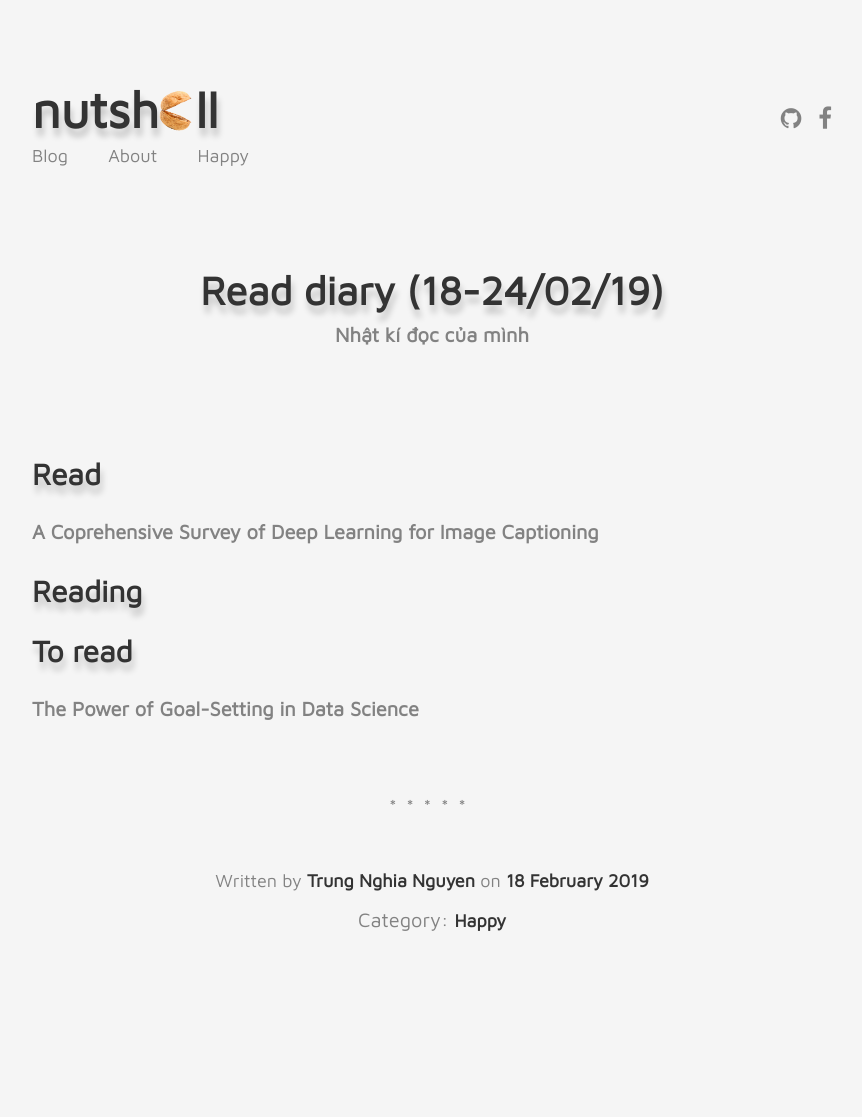
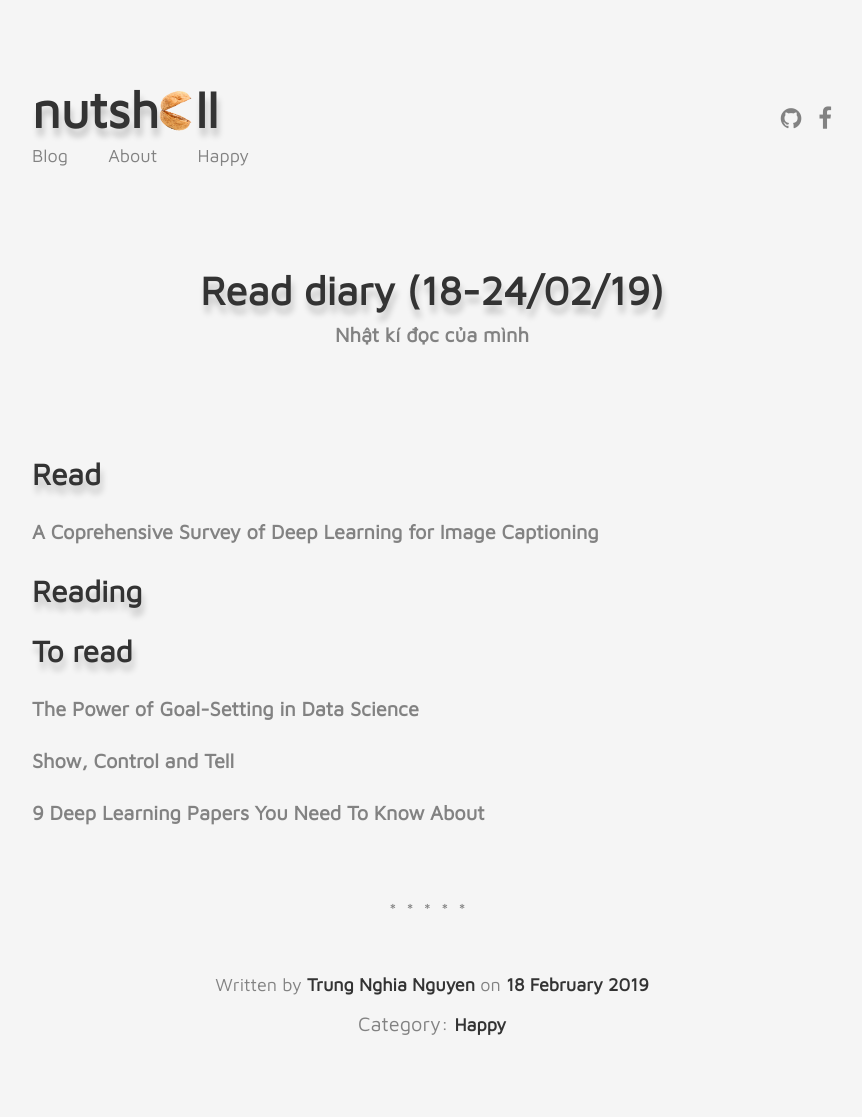
Before and after one commit to Lego1st/lego1st.github.io, a Jekyll site: the page built from _posts/2019-02-18-reading-diary.md, in a window 1280 px wide. Shown: the whole page, without its empty margins (208-1070 px from the left). Built offline with Jekyll 4.4.1, drawn with Linux system fonts in a browser that asks for light colours; before the commit the page ends 1013 px from its top, so only the background shows below that.

Commit message:
update reading diary

```diff
--- a/_posts/2019-02-18-reading-diary.md
+++ b/_posts/2019-02-18-reading-diary.md
@@ -15,6 +15,11 @@ categories:
 ## Reading
 
 
+
 ## To read
 
 [The Power of Goal-Setting in Data Science](https://towardsdatascience.com/the-power-of-goal-setting-for-your-data-science-project-9338bf475abd)
+
+[Show, Control and Tell](https://arxiv.org/pdf/1811.10652v2.pdf)
+
+[9 Deep Learning Papers You Need To Know About](https://adeshpande3.github.io/The-9-Deep-Learning-Papers-You-Need-To-Know-About.html)
```
